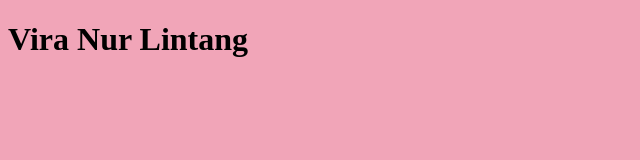
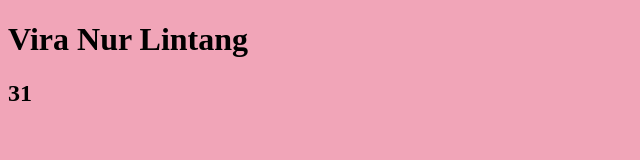
Before and after one commit to viralln/belajar-github, a plain HTML site: page index.html in a window 1280 px wide. Shown: the full height of the page, 0-640 px from the left. Drawn offline with Linux system fonts and the light colour scheme.

Commit message:
mengedit file index.html

```diff
--- a/index.html
+++ b/index.html
@@ -8,5 +8,6 @@
 </head>
 <body>
     <h1>Vira Nur Lintang</h1>
+    <h2>31</h2>
 </body>
 </html>
```
